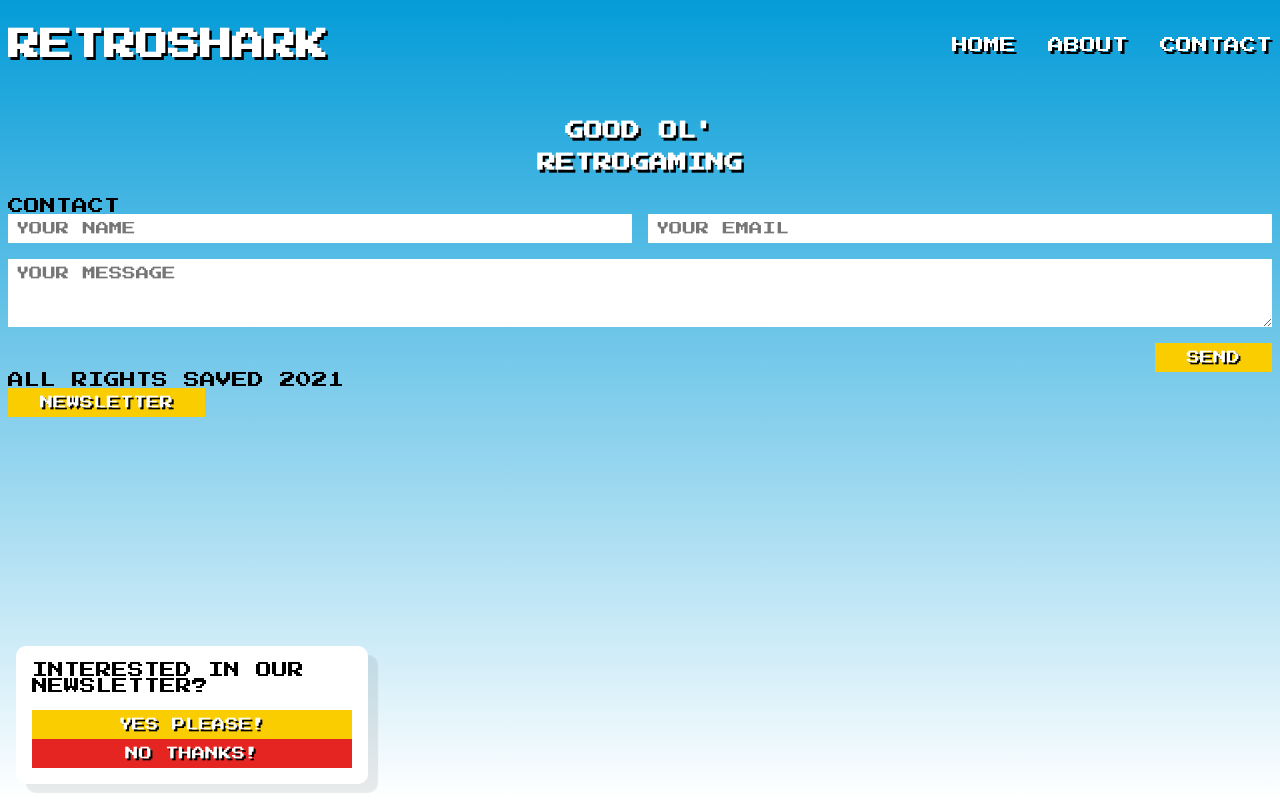
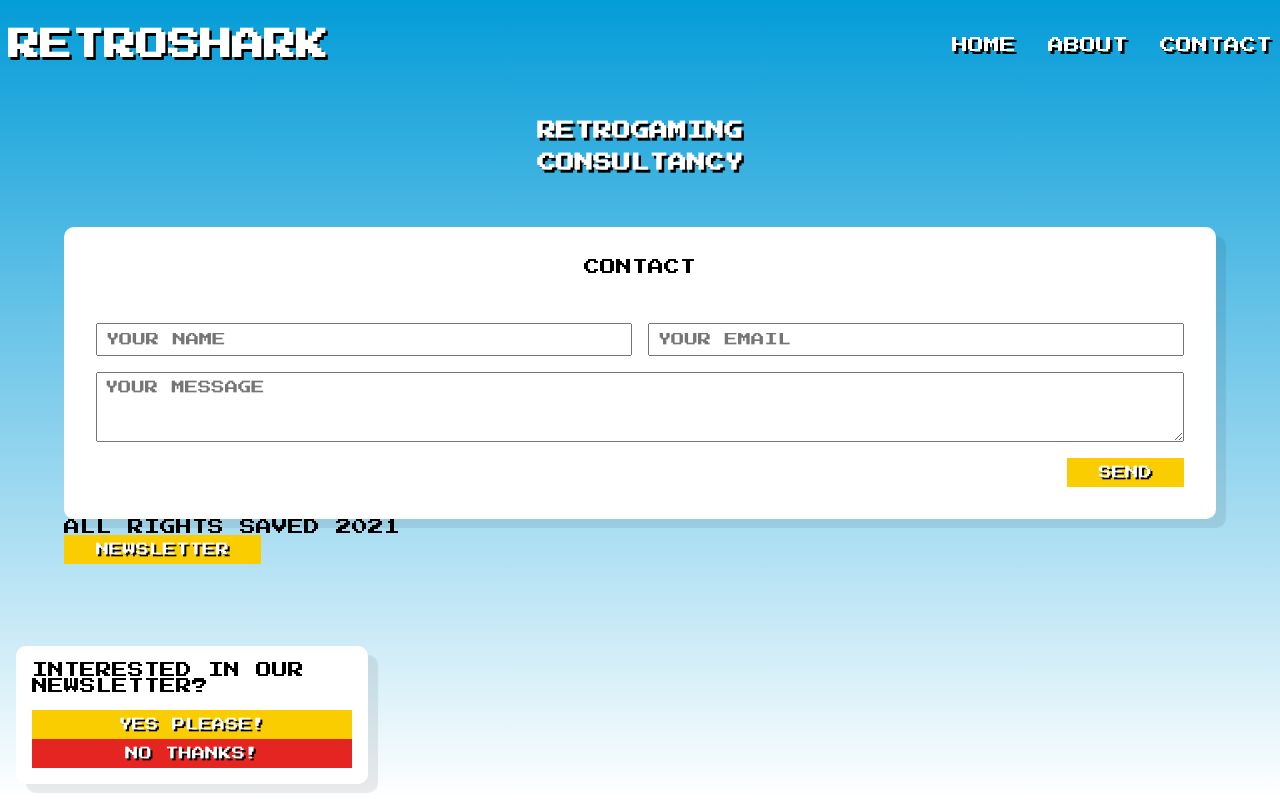
Before and after one commit to JonasThers/retroshark-next, a Next.js app: page /contact in a window 1280 px wide. Built offline with nearby package versions, Linux system fonts and the light colour scheme.

Commit message:
Layout stuff

```diff
--- a/components/Header.js
+++ b/components/Header.js
@@ -2,7 +2,7 @@ import Link from "next/link";
 
 export default function Header() {
   return (
-    <div>
+    <header>
       <div className="navigation">
        <Link href="/">
         <h1 className="title">Retroshark</h1>
@@ -20,8 +20,8 @@ export default function Header() {
       </nav>
       </div>
       <h3 className="sub-title">
-        Good ol' <br /> retrogaming
+        Retrogaming <br /> consultancy
       </h3>
-    </div>
+    </header>
   );
 }
--- a/components/Layout.js
+++ b/components/Layout.js
@@ -3,6 +3,7 @@ import Header from "./Header";
 import Footer from "./Footer";
 import Popup from "./Popup";
 import { PopupContext } from "./context/popupcontext";
+import Container from '@mui/material/Container';
 
 export default function Layout({ children }) {
   const [popup, setPopup] = useState(false);
@@ -11,6 +12,7 @@ export default function Layout({ children }) {
   return (
     <>
       <Header />
+      <Container maxWidth="lg">
         <PopupContext.Provider
           value={[
             { popup, setPopup },
@@ -21,6 +23,7 @@ export default function Layout({ children }) {
           <Footer />
           <Popup />
         </PopupContext.Provider>
+      </Container>
     </>
   );
 }
--- a/package.json
+++ b/package.json
@@ -9,6 +9,9 @@
     "lint": "next lint"
   },
   "dependencies": {
+    "@emotion/react": "^11.5.0",
+    "@emotion/styled": "^11.3.0",
+    "@mui/material": "^5.0.4",
     "dotenv": "^10.0.0",
     "emailjs-com": "^3.2.0",
     "next": "11.1.2",
--- a/pages/contact.js
+++ b/pages/contact.js
@@ -7,8 +7,10 @@ export default function Contact() {
       <Head>
         <title>Retroshark - Contact</title>
       </Head>
-      Contact
-      <ContactForm />
+      <div className="content">
+        <div className="content__title">Contact</div>
+        <ContactForm />
+      </div>
     </div>
   );
 }
--- a/styles/layout/_contact-form.scss
+++ b/styles/layout/_contact-form.scss
@@ -2,6 +2,7 @@
     display: grid;
     grid-template-rows: 1fr;
     grid-row-gap: map-get($spacing-unit, "small");
+    grid-template-columns: 100%;
 }
 
 .contact-form__input,
@@ -11,13 +12,13 @@
     grid-row-gap: map-get($spacing-unit, "tiny");
 
     input, textarea {
-        border: 0;
         padding: map-get($spacing-unit, "tiny");
     }
 }
 
 .error {
     color: map-get($colors, "red");
+    font-size: map-get($font-sizes, "small");
 }
 
 @media (min-width: 768px) {
--- /dev/null
+++ b/styles/layout/_content.scss
@@ -0,0 +1,17 @@
+.content {
+    background: map-get($colors, "white");
+    padding: map-get($spacing-unit, "small");
+    border-radius: 10px;
+    box-shadow: 10px 9px 1px map-get($colors, "box-shadow");
+}
+
+.content__title {
+    text-align: center;
+    margin-bottom: map-get($spacing-unit, "big");
+}
+
+@media (min-width: 768px) {
+    .content {
+        padding: map-get($spacing-unit, "medium");
+    }
+}
--- a/styles/layout/_header.scss
+++ b/styles/layout/_header.scss
@@ -1,3 +1,7 @@
+header {
+  margin-bottom: map-get($spacing-unit, "big");
+}
+
 .navigation {
   display: flex;
   flex-direction: column;
--- a/styles/layout/_layout.scss
+++ b/styles/layout/_layout.scss
@@ -2,3 +2,4 @@
 @import "./contact-form";
 @import "./header";
 @import "./buttons";
+@import "./content";
--- a/styles/styles.css
+++ b/styles/styles.css
@@ -91,6 +91,8 @@
   -ms-grid-rows: 1fr;
       grid-template-rows: 1fr;
   grid-row-gap: 1rem;
+  -ms-grid-columns: 100%;
+      grid-template-columns: 100%;
 }
 
 .contact-form__input,
@@ -104,12 +106,12 @@
 .contact-form__input input, .contact-form__input textarea,
 .contact-form__textarea input,
 .contact-form__textarea textarea {
-  border: 0;
   padding: 0.5rem;
 }
 
 .error {
   color: #E52521;
+  font-size: 12px;
 }
 
 @media (min-width: 768px) {
@@ -134,6 +136,10 @@
         -ms-flex-pack: end;
             justify-content: flex-end;
   }
+}
+
+header {
+  margin-bottom: 3rem;
 }
 
 .navigation {
@@ -217,6 +223,25 @@ nav a {
   background-color: #E52521;
 }
 
+.content {
+  background: #fff;
+  padding: 1rem;
+  border-radius: 10px;
+  -webkit-box-shadow: 10px 9px 1px rgba(0, 0, 0, 0.08);
+          box-shadow: 10px 9px 1px rgba(0, 0, 0, 0.08);
+}
+
+.content__title {
+  text-align: center;
+  margin-bottom: 3rem;
+}
+
+@media (min-width: 768px) {
+  .content {
+    padding: 2rem;
+  }
+}
+
 body {
   background: -webkit-gradient(linear, left top, left bottom, from(#049cd8), to(white)) fixed;
   background: linear-gradient(#049cd8 0%, white 100%) fixed;
```
Also changed, not shown: 2 other files (tests, documents, lock files or other folders). Lines whose indentation alone changed are shown as unchanged.
